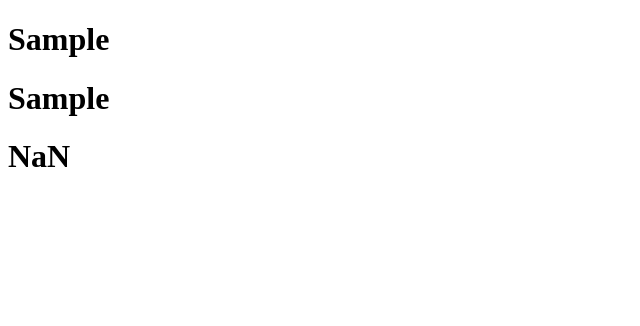
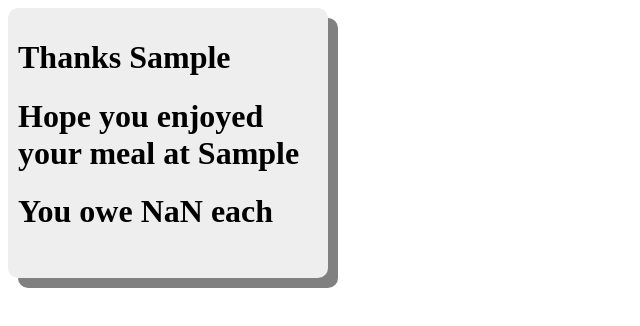
Before and after one commit to SofiaFredriksson/checkmate-frontend, a plain HTML site: page index.html in a window 1280 px wide. Both pictures are taken after typing "Sample", "Sample", "5", "Sample", "Sample" into the empty fields and a click on the input "Create Customer". Shown: the whole page, without its empty margins (0-640 px from the left). Drawn offline with Linux system fonts and the light colour scheme; no server answers.

Commit message:
result  card style, styles.css file

```diff
--- a/index.html
+++ b/index.html
@@ -9,7 +9,7 @@
         <title></title>
         <meta name="description" content="">
         <meta name="viewport" content="width=device-width, initial-scale=1">
-        <link rel="stylesheet" href="">
+        <link rel="stylesheet" href="styles.css">
     </head>
     <body>
         <div class="container">
--- a/src/index.js
+++ b/src/index.js
@@ -1,5 +1,5 @@
 //constants
-const CUSTOMERAPI = 'http://http://localhost:3000/api/v1/customers'
+const CUSTOMERAPI = 'http://localhost:3000/api/v1/customers'
 const customerForm = document.querySelector('.add-customer-form')
 const containerDiv = document.querySelector('.container')
 
@@ -7,7 +7,7 @@ const containerDiv = document.querySelector('.container')
 let state = {
     customer: {
         name: '',
-        customerPrice: 0.0
+        due: 0.0
     },
     bill: {
         restaurantName: '',
@@ -19,11 +19,15 @@ let state = {
 
 const displayCust = () => {
    containerDiv.innerHTML = `
-   <h1>${state.bill.restaurantName}</h1>
-   <h1>${state.customer.name}</h1>
-   <h1>${state.customer.customerPrice}</h1>
+   <div class="result-card">
+   <h1>Thanks ${state.customer.name}</h1>
+   <h1>Hope you enjoyed  your meal at ${state.bill.restaurantName}</h1>
+   <h1>You owe ${Number((state.customer.due).toFixed(1))} each</h1>
+   </div>
     `
 }
+
+
 
 //eventlisteners
 const submitFormEventListener = () => {
@@ -37,10 +41,11 @@ const submitFormEventListener = () => {
         state.bill.serviceCharge = customerForm.service.value
         state.bill.serviceCharge === 0
         ?
-        state.customer.customerPrice = (state.bill.total / state.guests)
+        state.customer.due = (state.bill.total / state.guests)
         :
-        state.customer.customerPrice = (parseFloat(state.bill.total) + (state.bill.total * (state.bill.serviceCharge / 100))) / state.guests
+        state.customer.due = (parseFloat(state.bill.total) + (state.bill.total * (state.bill.serviceCharge / 100))) / state.guests
         displayCust()
+        createCustomer(state.customer)
     })
 
 }
@@ -51,10 +56,10 @@ const getCustomers = () => {
 }
 
 const createCustomer = (customer) => {
-    fetch(CUSTOMERAPI, {
+    return fetch(CUSTOMERAPI, {
       method: 'POST',
       headers: {'Content-Type': 'application/json'},
-      body: JSON.stringify({name: customer})
+      body: JSON.stringify(customer)
     })
 
 }
--- /dev/null
+++ b/styles.css
@@ -0,0 +1,8 @@
+.result-card{
+    background-color: #eeeeee;
+    height: 250px;
+    width: 300px;
+    box-shadow: 10px 10px grey;
+    padding: 10px;
+    border-radius: 10px;
+}
```
